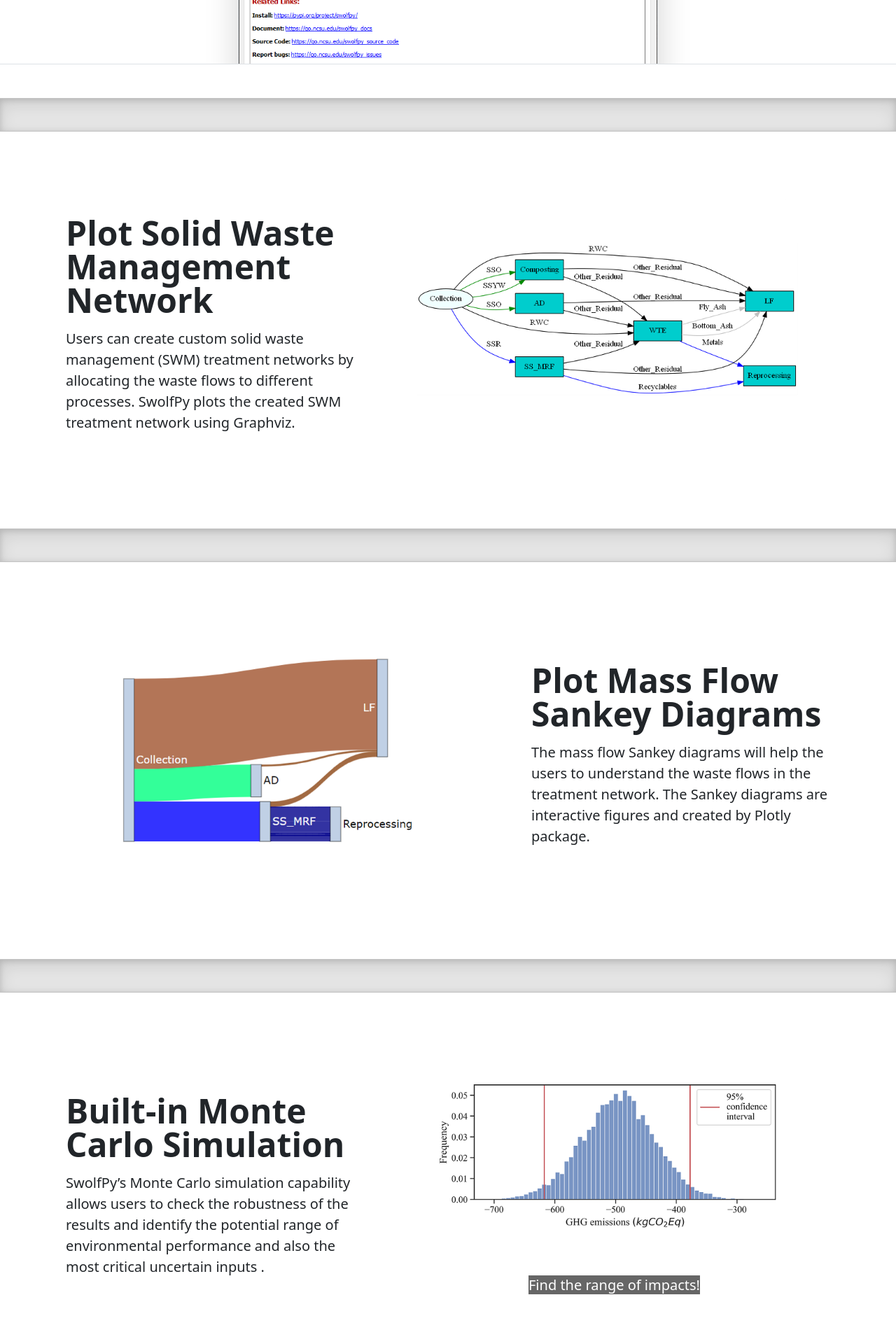
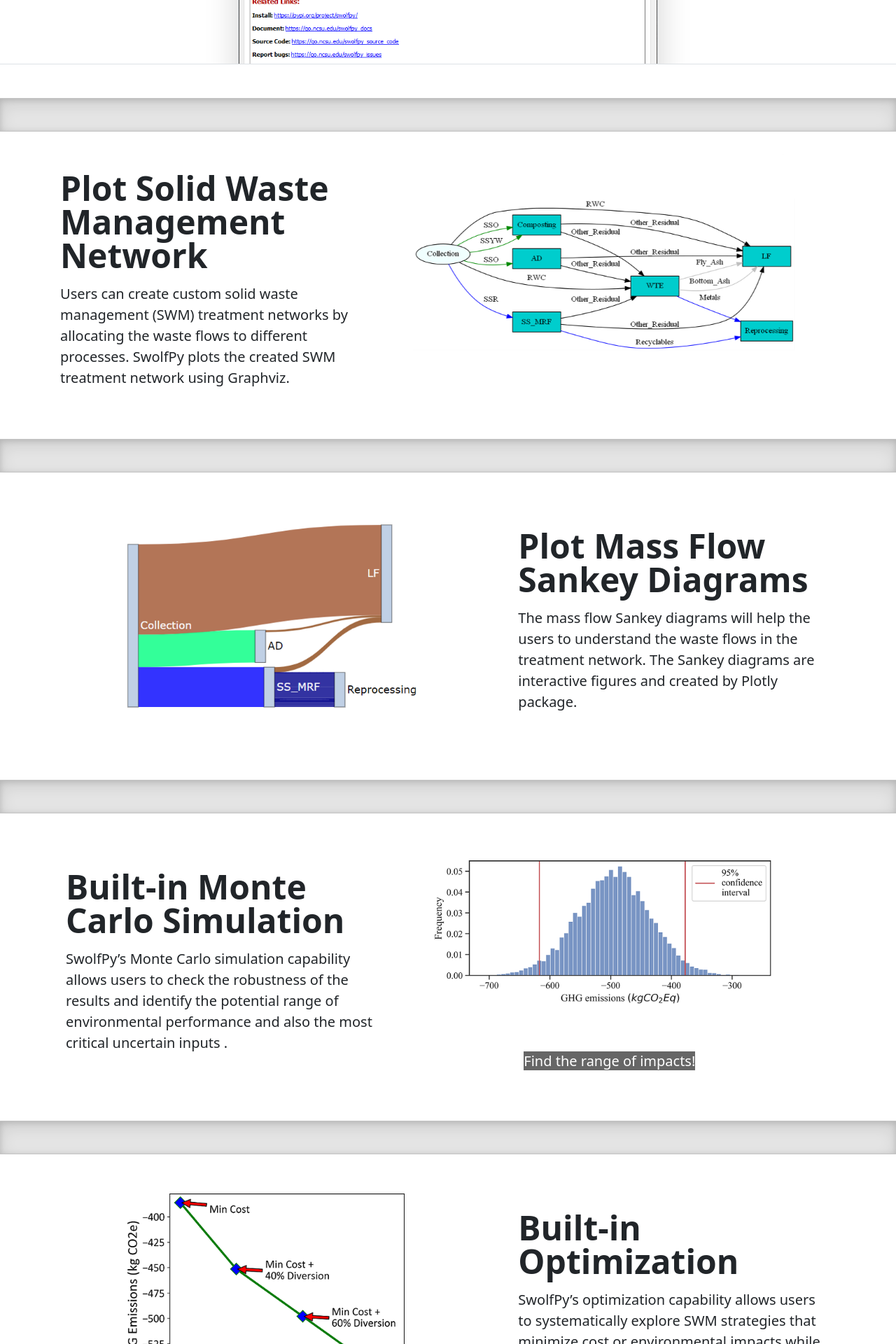
Before and after one commit to SwolfPy-Project/Swolfpy-Project.github.io, a Jekyll site: the page built from index.markdown, in a window 1280 px wide. Shown: the part 1017-2937 px from the top of the page at 70% size. Built offline with Jekyll 4.4.1, drawn with Linux system fonts in a browser that asks for light colours.

Commit message:
Update home.html

```diff
--- a/_layouts/home.html
+++ b/_layouts/home.html
@@ -37,8 +37,8 @@ layout: default
 
 <!-- ####      SWM Network      ########## -->
 
-<div class="container col-xxl-8 px-4 py-5">
-  <div class="row flex-lg-row-reverse align-items-center g-5 py-5">
+<div class="container col-xxl-8 px-3 py-3">
+  <div class="row flex-lg-row-reverse align-items-center g-3 py-3">
     <div class="col-10 col-sm-8 col-lg-7">
       <div id="SwmNetworkIndicators" class="carousel slide" data-bs-ride="carousel">
         <div class="carousel-indicators">
@@ -78,8 +78,8 @@ layout: default
 
 <!-- ####      Mass Flow Sankey      ########## -->
 
-<div class="container col-xxl-8 px-4 py-5">
-  <div class="row flex-lg-row align-items-center g-5 py-5">
+<div class="container col-xxl-8 px-4 py-3">
+  <div class="row flex-lg-row align-items-center g-3 py-3">
     <div class="col-lg-7">
       <div id="SankeyIndicators" class="carousel slide" data-bs-ride="carousel">
         <div class="carousel-indicators">
@@ -119,8 +119,8 @@ layout: default
 
 <!-- ####      Monte Carlo      ########## -->
 
-<div class="container col-xxl-8 px-4 py-5">
-  <div class="row flex-lg-row-reverse align-items-center g-5 py-5">
+<div class="container col-xxl-8 px-4 py-3">
+  <div class="row flex-lg-row-reverse align-items-center g-3 py-3">
     <div class="col-10 col-sm-8 col-lg-7">
       <!-- <img src="assets/img/swm_network-1.png" class="d-block mx-lg-auto img-fluid" alt="Bootstrap Themes" width="900" height="900" loading="lazy"> -->
 
@@ -172,8 +172,8 @@ layout: default
 
 <!-- ####      Optimization      ########## -->
 
-<div class="container col-xxl-8 px-4 py-5">
-  <div class="row flex-lg-row align-items-center g-5 py-5">
+<div class="container col-xxl-8 px-4 py-3">
+  <div class="row flex-lg-row align-items-center g-3 py-3">
     <div class="col-lg-7">
       <!-- <img src="assets/img/sankey-1.png" class="d-block mx-lg-auto img-fluid" alt="Bootstrap Themes" width="600" height="400" loading="lazy"> -->
 
```
